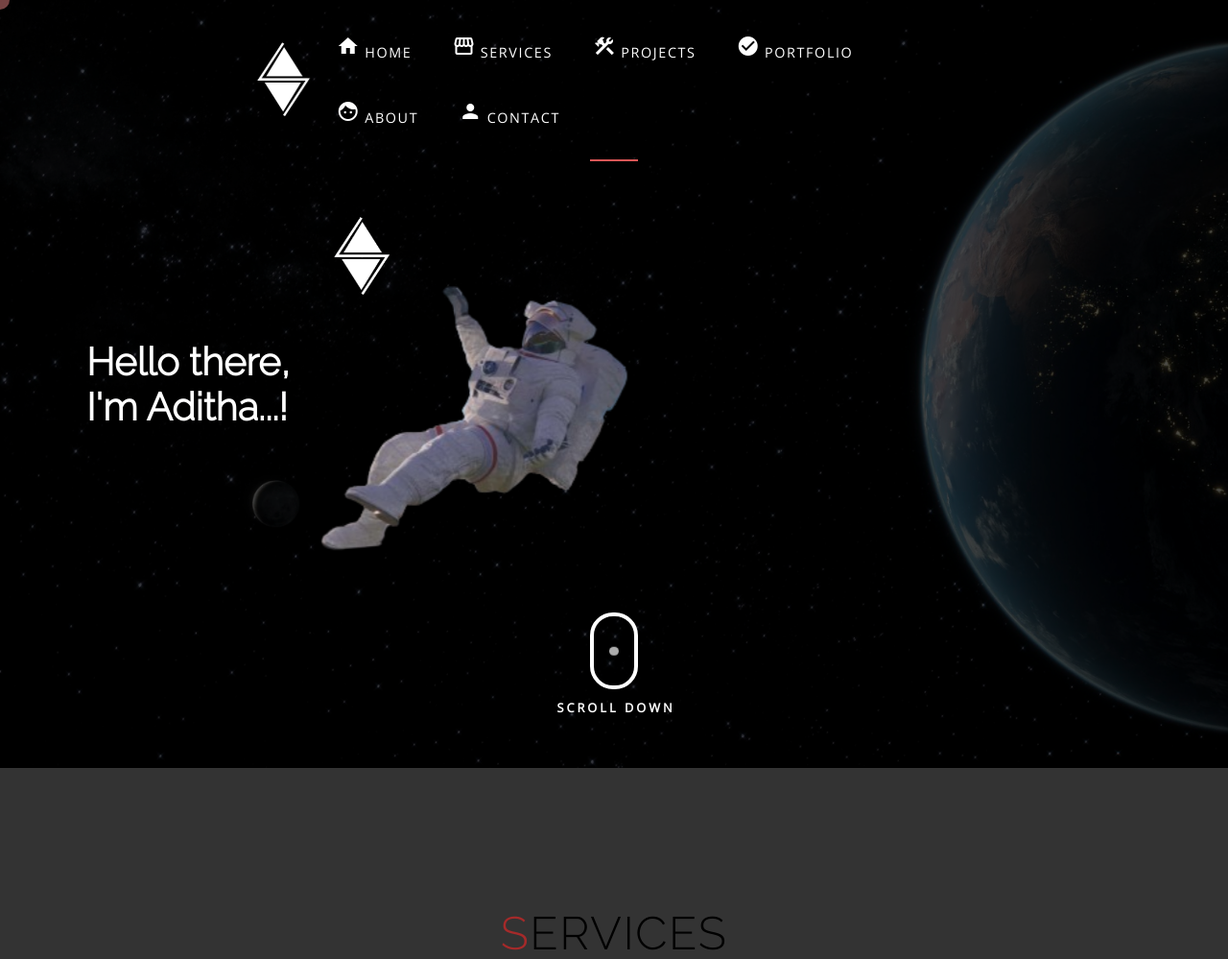
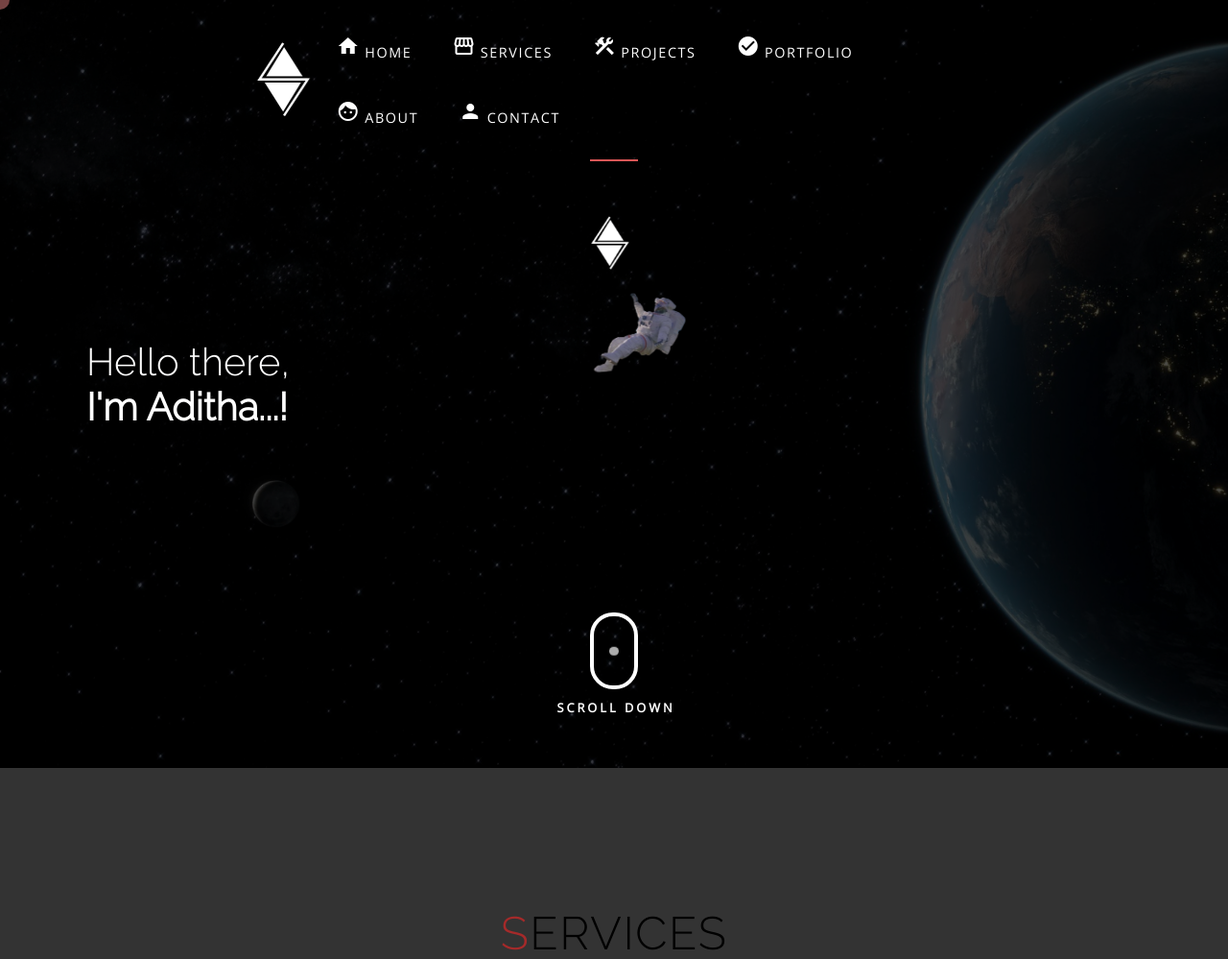
Before and after one commit to adserasinghe/adserasinghe.github.io, a PHP site: page / in a window 1280 px wide. Shown: the top 999 px of the page at 96% size. Run offline with PHP 8.4, Linux system fonts and the light colour scheme; style sheets or scripts are compiled from the project's sources.

Commit message:
logo changed & Bug Fixed...

```diff
--- a/index.html
+++ b/index.html
@@ -59,18 +59,18 @@
   <section id="home">
     <div class="home container">
       <div>
+       <div class="space">
+          <img src="fl1.png">
+          <div class="space-iteam">
+            <img src="flogo.png">
+          </div>
         <h1>Hello there, <span></span></h1>
         <h1>I'm Aditha...!<span></span></h1>
         <!--<a href="#projects" type="button" class="cta">Portfolio</a>-->
-        <div class="space">
-          <img src="fl1.png">
-         <div class="space-logo">
-          <img src="lgtt.png">
-          </div>
+        </div>
         <section id="service">
         <a id="scroll-btn" href="#service"></a>
         </section>
-      </div>
     </div>
 
   </section>
@@ -291,9 +291,6 @@
   </div>
   </section>
   <!-- End About Section -->
-  <!--Loader Screen-->
-  <!--end of Loader Screen-->
-
   <!-- Contact Section -->
   <br>
   <br>
--- a/style.css
+++ b/style.css
@@ -1147,28 +1147,29 @@
 	width: 100%;
 	position: fixed;
 	justify-content: center;
+	position: flex;
 	z-index: 9999;
 }
 #header #Preloader{
 	visibility: hidden;
 }
 /* end of preloader*/
-/*floating photo Effect */
+/*floating photo Effect*/
 .space img{
-    width: 600px;
-    height: 600px;
-    size: 200%;
+    width: 180px;
+    height: 180px;
+    size: 100%;
     position:absolute;
-    left: 15%;
-    top:10%;
+    left: 45%;
+    top:30%;
     animation: fadeInFormTop .2s linear forwards, floating ease 45s infinite;
 }
-.space-logo img{
-    width: 100px;
-    height: 110px;
+.space-iteam img{
+	width: 110px;
+    height: 90px;
     size: 100%;
     position:absolute;
-    left: 25%;
+    left: 45%;
     top: 25%;
     animation: fadeInFormTop .1s linear forwards, floating ease 45s infinite;
 }
```
Also changed, not shown: f2.png (added), flogo.png (added).
